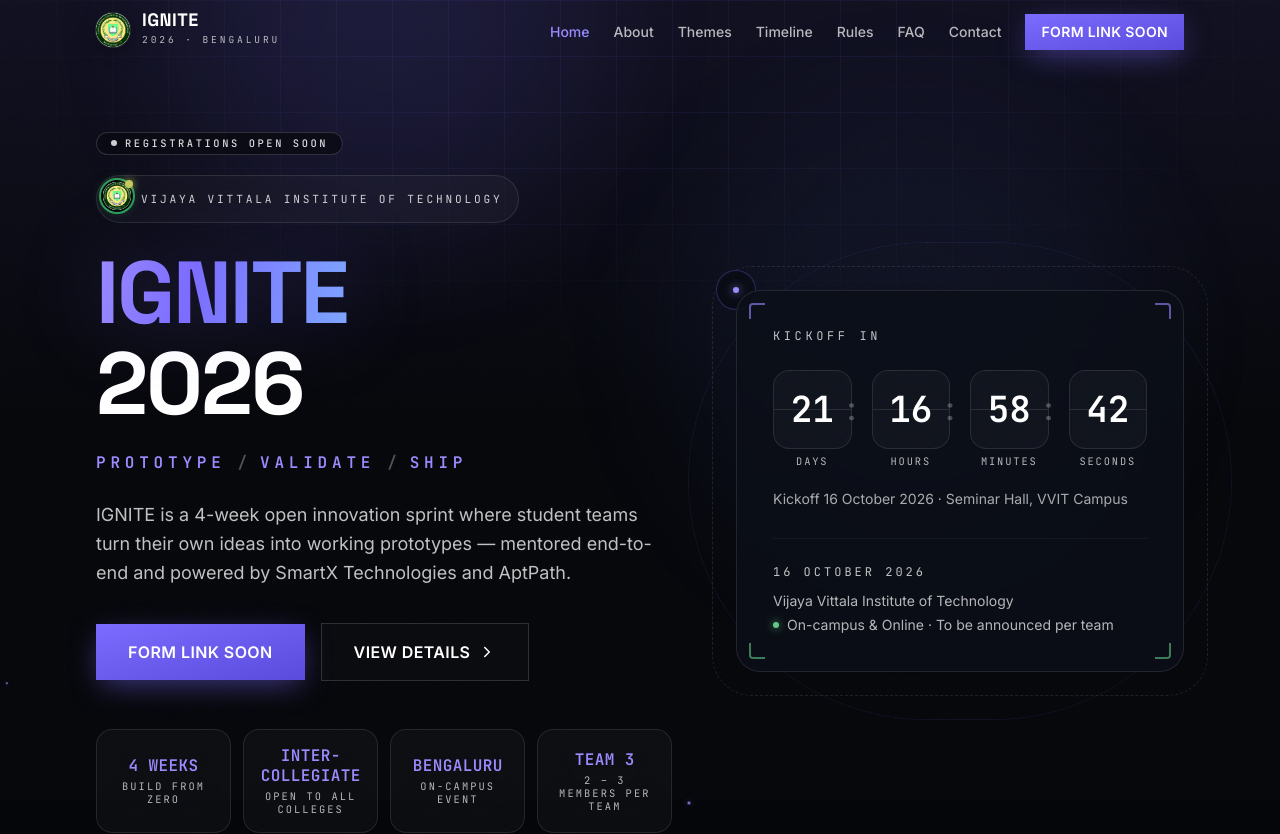
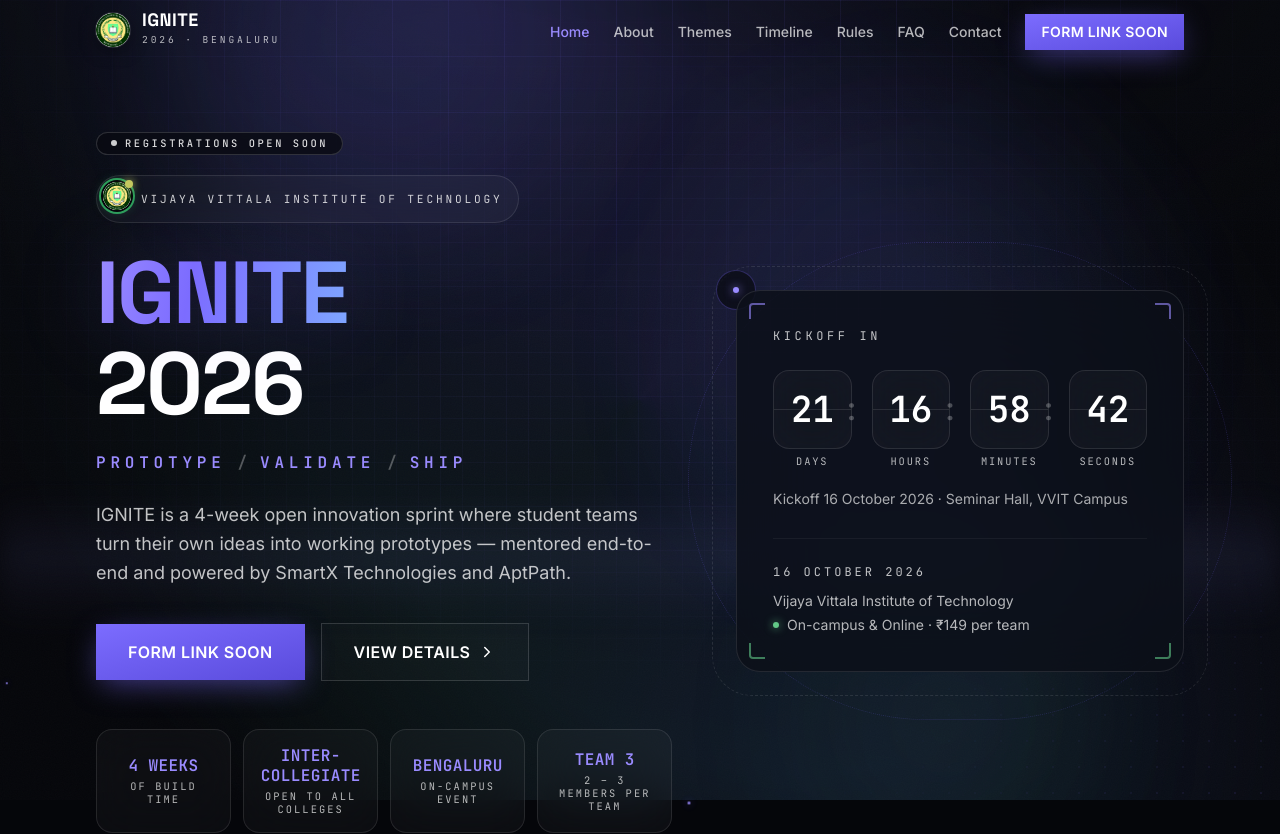
Before and after one commit to sanju-zxt/Hack-Matrix, a React (Vite) app: page / in a window 1280 px wide. Shown: the top 834 px of the page. Built offline with nearby package versions, Linux system fonts and the light colour scheme.

Commit message:
IGNITE 2026: ₹149 fee, advanced techy background, 4-week copy polish

```diff
--- a/src/components/layout/Navbar.tsx
+++ b/src/components/layout/Navbar.tsx
@@ -21,15 +21,35 @@
   if (main instanceof HTMLElement) main.focus({ preventScroll: true });
 }
 
-/** Persistent site-wide background: grid + noise + soft vignette. Pure CSS, GPU-friendly. */
+/** Persistent site-wide background: layered grid, aurora, scanline, noise + soft vignette. Pure CSS, GPU-friendly. */
 export function SiteBackground() {
   return (
     <div aria-hidden className="pointer-events-none fixed inset-0 -z-10 overflow-hidden">
+      {/* 1 · base radial vignette (deep ink → transparent) */}
+      <div className="absolute inset-0 bg-[radial-gradient(ellipse_120%_90%_at_50%_-10%,#090b12_0%,transparent_60%)]" />
+
+      {/* 2 · dense fine grid, faded from the centre */}
+      <div className="bg-grid-fine absolute inset-0 [mask-image:radial-gradient(ellipse_80%_65%_at_50%_40%,black_20%,transparent_75%)]" />
+
+      {/* 3 · primary engineering grid, anchored to the top */}
       <div className="absolute inset-0 bg-grid [mask-image:radial-gradient(ellipse_75%_60%_at_50%_0%,black_30%,transparent_75%)]" />
+
+      {/* 4 · slow rotating aurora */}
+      <div className="animate-aurora bg-aurora absolute -inset-[40%] opacity-25" />
+
+      {/* 5 · thin light band sweeping down the viewport */}
+      <div className="animate-scanline scanline" />
+
+      {/* 6 · dot-matrix, masked to the bottom-right corner */}
+      <div className="bg-dots absolute inset-0 opacity-40 [mask-image:radial-gradient(ellipse_55%_55%_at_100%_100%,black_0%,transparent_70%)]" />
+
+      {/* 7 · film grain */}
       <div className="bg-noise absolute inset-0 opacity-[0.05] mix-blend-overlay" />
-      <div className="absolute inset-x-0 top-0 h-[420px] bg-gradient-to-b from-violet/[0.09] to-transparent" />
+
+      {/* 8 · floating glow orbs (violet + blue + emerald accent) */}
       <div className="glow-orb animate-float-a -top-32 left-[12%] h-96 w-96 bg-violet/15" />
       <div className="glow-orb animate-float-b right-[8%] top-24 h-[28rem] w-[28rem] bg-blue/10" />
+      <div className="glow-orb animate-float-a -bottom-24 right-[18%] h-72 w-72 bg-leaf/10" />
     </div>
   );
 }
--- a/src/components/sections/EventInformation.tsx
+++ b/src/components/sections/EventInformation.tsx
@@ -73,7 +73,7 @@
         <SectionHeading
           eyebrow="Event Overview"
           title="Everything you need to know"
-          description="The essential details at a glance — all controlled from the central configuration."
+          description="The essential details at a glance."
           className="mb-8 break-words sm:mb-12"
         />
 
--- a/src/components/sections/Hero.tsx
+++ b/src/components/sections/Hero.tsx
@@ -154,11 +154,11 @@
     .split(".")
     .map((word) => word.trim())
     .filter(Boolean);
-  const [durNum = "8", durUnit = "HOURS"] =
+  const [durNum = "4", durUnit = "WEEKS"] =
     scheduleDates.durationLabel.split(" ");
 
   const stats = [
-    { value: `${durNum} ${durUnit.toUpperCase()}`, caption: "build from zero" },
+    { value: `${durNum} ${durUnit.toUpperCase()}`, caption: "of build time" },
     { value: "INTER-COLLEGIATE", caption: "open to all colleges" },
     { value: event.city.toUpperCase(), caption: "on-campus event" },
     { value: `TEAM ${registration.teamSize.max}`, caption: registration.teamSize.label },
--- a/src/components/sections/Schedule.tsx
+++ b/src/components/sections/Schedule.tsx
@@ -13,8 +13,8 @@
       <Container>
         <SectionHeading
           eyebrow="Event Timeline"
-          title="The day, hour by hour"
-          description="Key milestones planned around the event. Fine-tuned timing is published closer to the day."
+          title="The four weeks, phase by phase"
+          description="Key milestones across the sprint. Final dates and details are confirmed closer to the kickoff."
         />
 
         <ol className="mx-auto grid max-w-3xl grid-cols-1">
--- a/src/data/eventConfig.ts
+++ b/src/data/eventConfig.ts
@@ -133,10 +133,9 @@
    * state instead of sending visitors to a dead link.
    */
   googleFormUrl: "", // TODO: paste your registration form link here
-  fee: "To be announced",
+  fee: "₹149",
   feePer: "per team",
-  feeNote:
-    "Registration and payment details for IGNITE 2026 are being finalised — see the payment page for updates.",
+  feeNote: "Flat ₹149 per team for the full 4-week sprint.",
   teamSize: { min: 2, max: 3, label: "2 – 3 members per team" },
   /** Registration window. Leave fields null until announced. */
   opens: null as string | null, // e.g. "2026-09-25T09:00:00+05:30"
@@ -275,7 +274,7 @@
   { key: "week2", label: "Week 2 — Ideation & Implementation Plan", value: "24 – 30 October 2026", highlight: false },
   { key: "week3", label: "Week 3 — System Build (AI-assisted)", value: "31 Oct – 6 November 2026", highlight: false },
   { key: "week4", label: "Week 4 — Testing & Milestone Review", value: "7 – 13 November 2026", highlight: false },
-  { key: "finale", label: "Finale — Demo Day & Results", value: "To be announced", highlight: false },
+  { key: "finale", label: "Finale — Showcase & Results", value: "To be announced", highlight: false },
 ] as const;
 
 /* ── RULES ────────────────────────────────────────────────────────────────── */
@@ -342,7 +341,7 @@
 export const faqs = [
   { q: "What is IGNITE?", a: "IGNITE 2026 is a 4-week open innovation sprint at VVIT, Bengaluru, where student teams turn their own ideas into working prototypes with expert mentorship." },
   { q: "Who can participate?", a: "College students from any discipline — engineering, computer science, AI/ML, data science, electronics and product-minded builders. See the eligibility section." },
-  { q: "How long is the programme?", a: "The sprint runs for 4 weeks, kicking off on 16 October 2026 and closing with a final demo day." },
+  { q: "How long is the programme?", a: "The sprint runs for 4 weeks, kicking off on 16 October 2026 and closing with the final showcase." },
   { q: "How many members can be in a team?", a: `Teams of ${registration.teamSize.min}–${registration.teamSize.max} members.` },
   { q: "Is the event online or offline?", a: "Kickoff is on campus at the VVIT Seminar Hall, with hybrid and online collaboration through the sprint. [Organizers: finalize hybrid scope]" },
   { q: "Do we need a finished product?", a: "No. You bring your own idea and build a working prototype over the 4 weeks — mentorship and milestone reviews guide you." },
--- a/src/index.css
+++ b/src/index.css
@@ -482,3 +482,97 @@
     backdrop-filter: blur(14px);
   }
 }
+
+/* ── Ambient site background (layered, GPU-only, non-interactive) ─────────── */
+
+/* Denser second grid layer, sits *under* the main .bg-grid — very low alpha. */
+.bg-grid-fine {
+  background-image: linear-gradient(
+      to right,
+      rgba(124, 108, 255, 0.04) 1px,
+      transparent 1px
+    ),
+    linear-gradient(to bottom, rgba(124, 108, 255, 0.04) 1px, transparent 1px);
+  background-size: 22px 22px;
+}
+
+/* Large rotating aurora: violet + blue with a hint of VVIT emerald (#2e9e5b).
+   Soft-edged via a radial mask (no blur filter, so the spin stays cheap). */
+.bg-aurora {
+  border-radius: 9999px;
+  background:
+    conic-gradient(
+      from 0deg at 50% 50%,
+      rgba(124, 108, 255, 0.3),
+      rgba(91, 140, 255, 0.18),
+      rgba(46, 158, 91, 0.16),
+      rgba(91, 140, 255, 0.18),
+      rgba(124, 108, 255, 0.3)
+    ),
+    radial-gradient(50% 50% at 30% 35%, rgba(124, 108, 255, 0.5), transparent 70%),
+    radial-gradient(55% 55% at 72% 62%, rgba(91, 140, 255, 0.45), transparent 72%),
+    radial-gradient(40% 40% at 55% 85%, rgba(46, 158, 91, 0.35), transparent 70%);
+  -webkit-mask-image: radial-gradient(closest-side, black 40%, transparent 78%);
+  mask-image: radial-gradient(closest-side, black 40%, transparent 78%);
+}
+
+@keyframes aurora-spin {
+  to {
+    transform: rotate(360deg);
+  }
+}
+.animate-aurora {
+  animation: aurora-spin 60s linear infinite;
+}
+
+/* Thin light band that slowly sweeps down the viewport. */
+.scanline {
+  position: absolute;
+  left: 0;
+  right: 0;
+  height: 18vh;
+  background: linear-gradient(
+    to bottom,
+    transparent,
+    rgba(154, 139, 255, 0.12) 45%,
+    rgba(126, 166, 255, 0.18) 50%,
+    rgba(154, 139, 255, 0.12) 55%,
+    transparent
+  );
+  filter: blur(14px);
+  opacity: 0.5;
+}
+
+@keyframes scanline-sweep {
+  0% {
+    transform: translate3d(0, -20vh, 0);
+  }
+  100% {
+    transform: translate3d(0, 120vh, 0);
+  }
+}
+.animate-scanline {
+  animation: scanline-sweep 12s linear infinite;
+}
+
+/* Subtle dot-matrix overlay; pair with a mask/opacity to reveal one corner. */
+.bg-dots {
+  background-image: radial-gradient(rgba(124, 108, 255, 0.25) 1px, transparent 1px);
+  background-size: 26px 26px;
+}
+
+/* Promote only while these actually animate. */
+@media (prefers-reduced-motion: no-preference) {
+  .animate-aurora,
+  .animate-scanline {
+    will-change: transform;
+  }
+}
+
+/* Reduced-motion visitors get the static background (no rotation / no sweep). */
+@media (prefers-reduced-motion: reduce) {
+  .animate-aurora,
+  .animate-scanline {
+    animation: none;
+  }
+}
```
Also changed, not shown: 1 other file (tests, documents, lock files or other folders).
